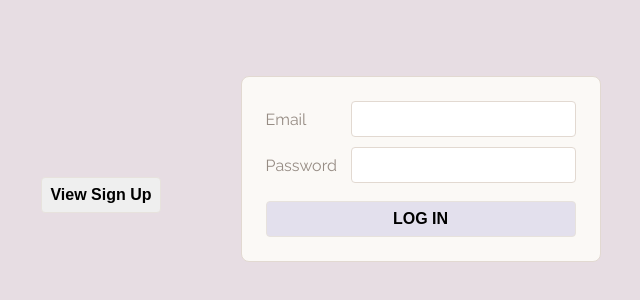
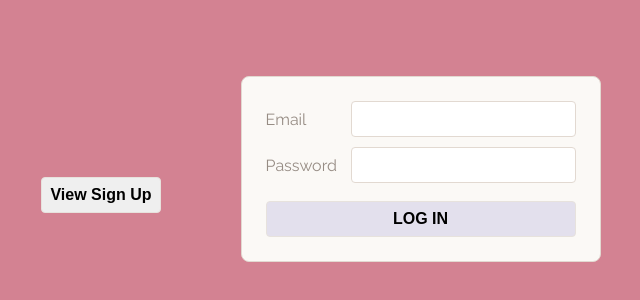
Before and after one commit to dmt94/mern-quick-notes, a React (Create React App) app: page / in a window 1280 px wide. Shown: the part 100-400 px from the top of the page, without its empty margins (359-999 px from the left). Built offline with nearby package versions, Linux system fonts and the light colour scheme.

Commit message:
update color

```diff
--- a/src/index.css
+++ b/src/index.css
@@ -21,7 +21,7 @@ a {
 
 body {
   margin: 0;
-  background-color:#e7dde3;
+  background-color:#d38292;
   padding: 2vmin;
   height: 100vh;
 }
```
